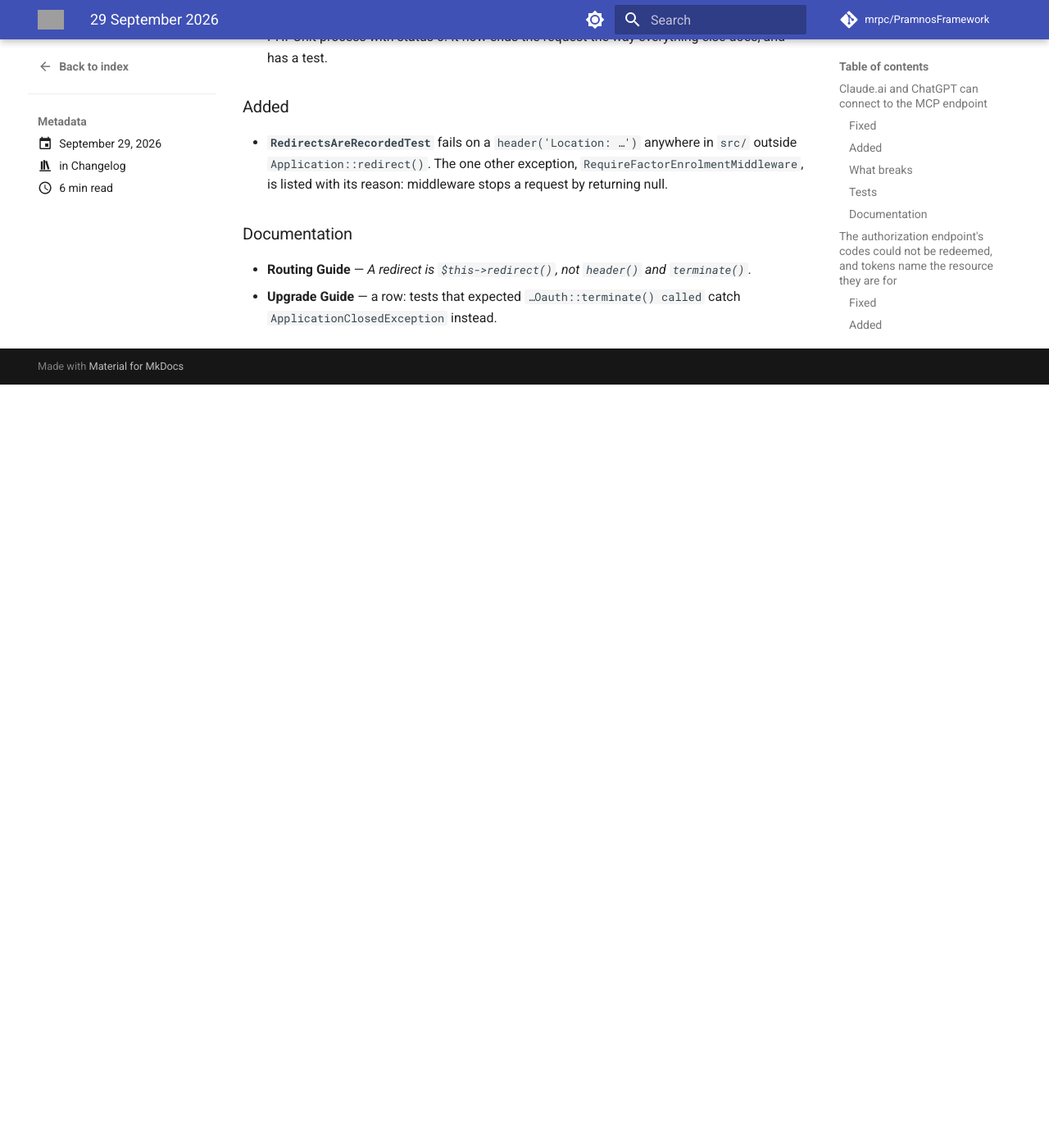
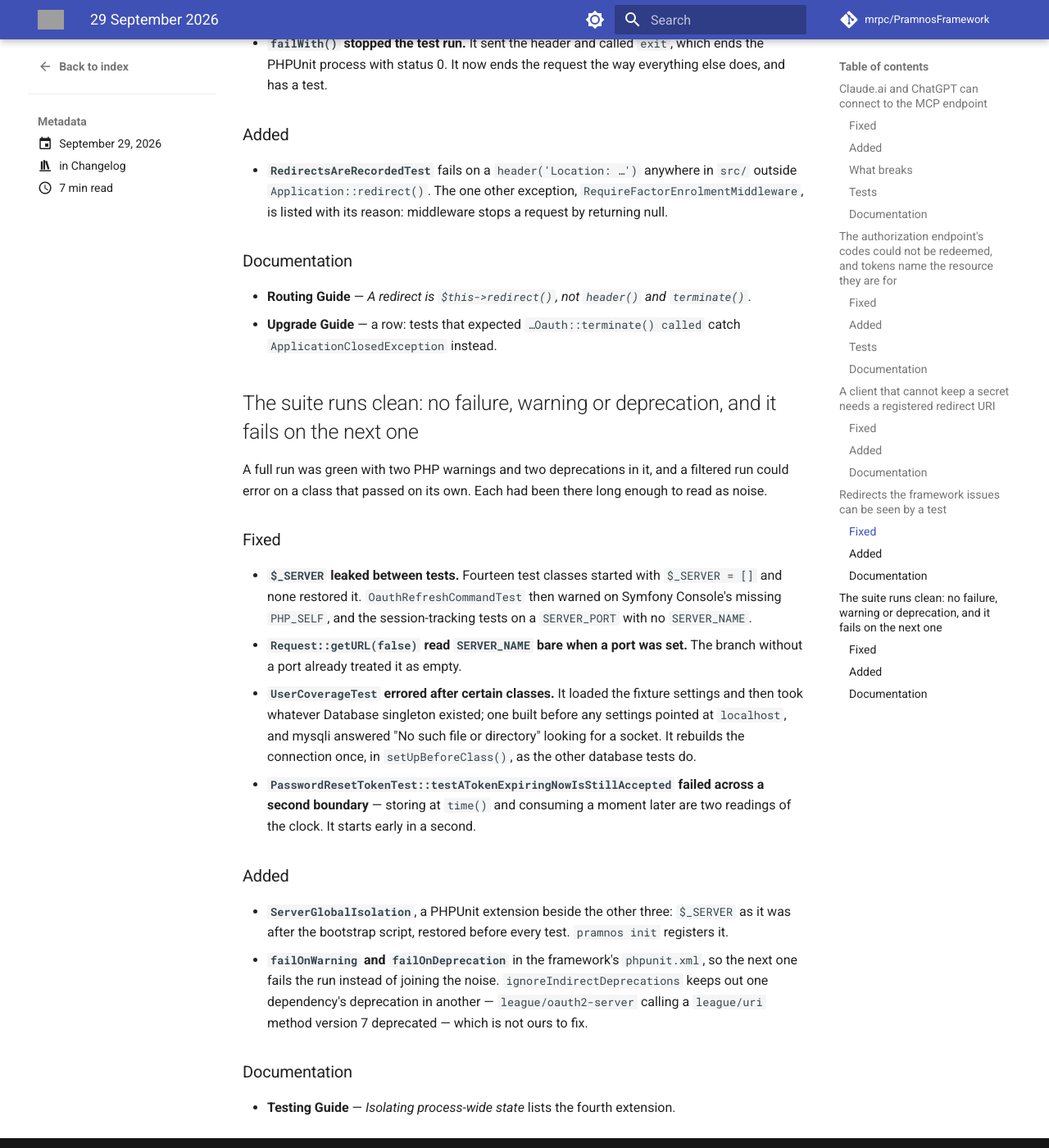
Before and after one commit to mrpc/PramnosFramework, an MkDocs documentation site: the page built from docs/version-history/posts/2026-09-29.md, in a window 1280 px wide and 1400 px high, scrolled down 4619 px. Shown: the whole window at 82% size. Built offline with MkDocs 1.6.1 and Material for MkDocs 9.7.7, drawn with Linux system fonts in a browser that asks for light colours; comment, search, counter and statistics services are not loaded; before the commit the page ends 5088 px from its top, so only the background shows below that; some of the changed text lies outside the part shown; grey boxes are pictures that could not be loaded.

Commit message:
build(test): the suite fails on a warning or a deprecation
With the leaks fixed a full run has none, so the next one fails the run instead
of joining the noise. ignoreIndirectDeprecations keeps out a deprecation one
dependency triggers in another - league/oauth2-server calling a league/uri method
version 7 deprecated - which is not ours to fix.

```diff
--- a/docs/version-history/posts/2026-09-29.md
+++ b/docs/version-history/posts/2026-09-29.md
@@ -6,12 +6,13 @@ categories:
 
 # 29 September 2026
 
-4 changes:
+5 changes:
 
 - Claude.ai and ChatGPT can connect to the MCP endpoint
 - The authorization endpoint's codes could not be redeemed, and tokens name the resource they are for
 - A client that cannot keep a secret needs a registered redirect URI
 - Redirects the framework issues can be seen by a test
+- The suite runs clean: no failure, warning or deprecation, and it fails on the next one
 
 <!-- more -->
 
@@ -185,3 +186,36 @@ for that reason.
 - **Routing Guide** — *A redirect is `$this->redirect()`, not `header()` and `terminate()`*.
 - **Upgrade Guide** — a row: tests that expected `…Oauth::terminate() called` catch
   `ApplicationClosedException` instead.
+
+## The suite runs clean: no failure, warning or deprecation, and it fails on the next one
+
+A full run was green with two PHP warnings and two deprecations in it, and a filtered run could
+error on a class that passed on its own. Each had been there long enough to read as noise.
+
+### Fixed
+
+- **`$_SERVER` leaked between tests.** Fourteen test classes started with `$_SERVER = []` and
+  none restored it. `OauthRefreshCommandTest` then warned on Symfony Console's missing
+  `PHP_SELF`, and the session-tracking tests on a `SERVER_PORT` with no `SERVER_NAME`.
+- **`Request::getURL(false)` read `SERVER_NAME` bare when a port was set.** The branch without a
+  port already treated it as empty.
+- **`UserCoverageTest` errored after certain classes.** It loaded the fixture settings and then
+  took whatever Database singleton existed; one built before any settings pointed at `localhost`,
+  and mysqli answered "No such file or directory" looking for a socket. It rebuilds the
+  connection once, in `setUpBeforeClass()`, as the other database tests do.
+- **`PasswordResetTokenTest::testATokenExpiringNowIsStillAccepted` failed across a second
+  boundary** — storing at `time()` and consuming a moment later are two readings of the clock.
+  It starts early in a second.
+
+### Added
+
+- **`ServerGlobalIsolation`**, a PHPUnit extension beside the other three: `$_SERVER` as it was
+  after the bootstrap script, restored before every test. `pramnos init` registers it.
+- **`failOnWarning` and `failOnDeprecation`** in the framework's `phpunit.xml`, so the next one
+  fails the run instead of joining the noise. `ignoreIndirectDeprecations` keeps out one
+  dependency's deprecation in another — `league/oauth2-server` calling a `league/uri` method
+  version 7 deprecated — which is not ours to fix.
+
+### Documentation
+
+- **Testing Guide** — *Isolating process-wide state* lists the fourth extension.
```
Also changed, not shown: phpunit.xml (+8 -1 lines).
